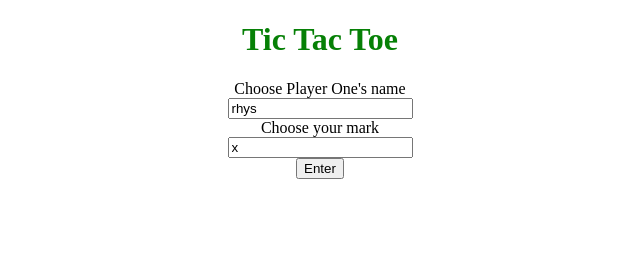
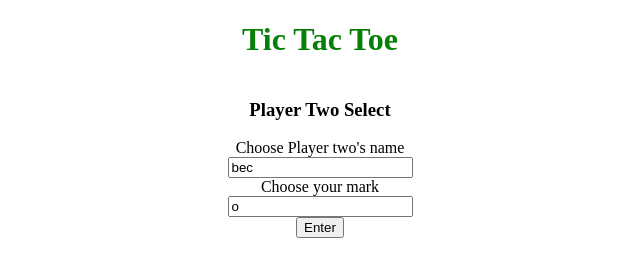
Before and after one commit to rlw92/tictactoe, a plain HTML site: page index.html in a window 1280 px wide. Both pictures are taken after a click on the button "Enter". Shown: the whole page, without its empty margins (320-960 px from the left). Drawn offline with Linux system fonts and the light colour scheme.

Commit message:
cleaned up the form input at the start a little bit. Need to learn a bit more to understand how to make this tic tac toe game. STart by looking at data indexes and how to use them

```diff
--- a/index.html
+++ b/index.html
@@ -12,6 +12,7 @@
 
 
 <div class="inputscreen1">
+    <h3>Player One Select</h3>
     <label>Choose Player One's name</label>
     <input type="text" id="name" value="rhys">
     <label>Choose your mark</label>
@@ -19,7 +20,9 @@
     <button onclick="formcontrols.toinp2()">Enter</button>
 </div>
 
-<div class="inputscreen2"> <label>Choose Player two's name</label>
+<div class="inputscreen2">
+    <h3>Player Two Select</h3>
+     <label>Choose Player two's name</label>
     <input type="text" id="name2" value="bec">
     <label>Choose your mark</label>
     <input maxlength=1 type="text" id="marker2" value="o">
--- a/js.js
+++ b/js.js
@@ -21,8 +21,9 @@
    let marker = document.getElementById("marker").value;
    document.getElementById("player1marker").textContent = marker;
 
-   document.querySelector(".inputscreen1").style.visibility = "hidden"
-   document.querySelector(".inputscreen2").style.visibility = "visible"
+   document.querySelector(".inputscreen1").style.display = "none"
+   document.querySelector(".inputscreen2").style.display = "flex"
+
    const newplayer = player(name,marker);
 playerBase.push(newplayer);
   }
@@ -37,6 +38,7 @@ playerBase.push(newplayer);
    document.querySelector(".inputscreen1").style.display = "none"
    document.querySelector(".inputscreen2").style.display = "none"
    document.querySelector(".screen").style.visibility = "visible"
+
    const newplayer = player(name,marker);
 playerBase.push(newplayer);
 
@@ -46,5 +48,3 @@ playerBase.push(newplayer);
    return {toinp2,
            togame};
  })();
-
- const gameBoardd =
--- a/style.css
+++ b/style.css
@@ -2,7 +2,7 @@
 
 
 .inputscreen1{display:flex;flex-direction: column;align-items: center;}
-.inputscreen2{visibility: hidden;display:flex;flex-direction: column;align-items: center;}
+.inputscreen2{display:none;flex-direction: column;align-items: center;}
 
 .header{text-align: center;color:rgb(6, 128, 6)}
 
```
